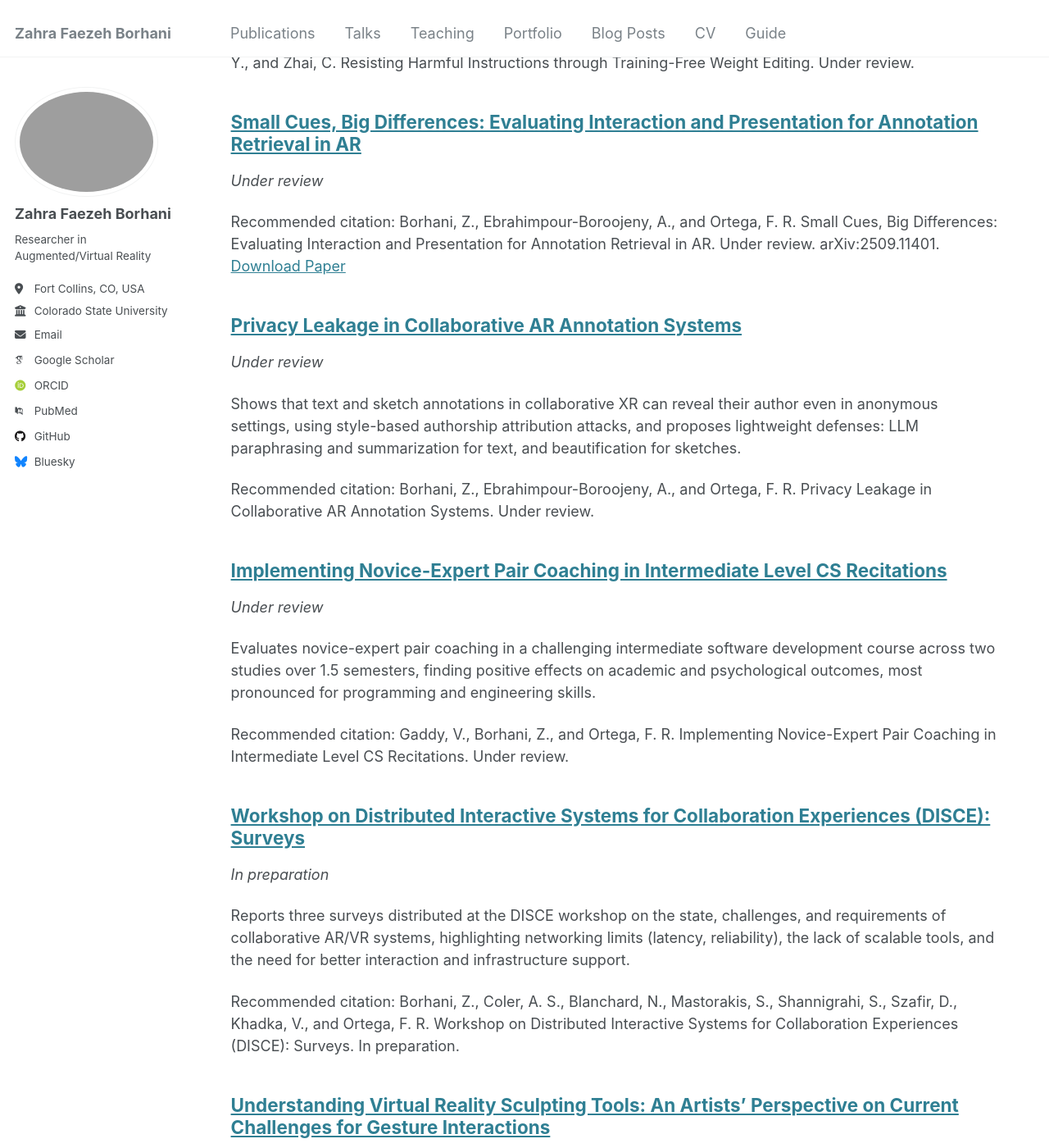
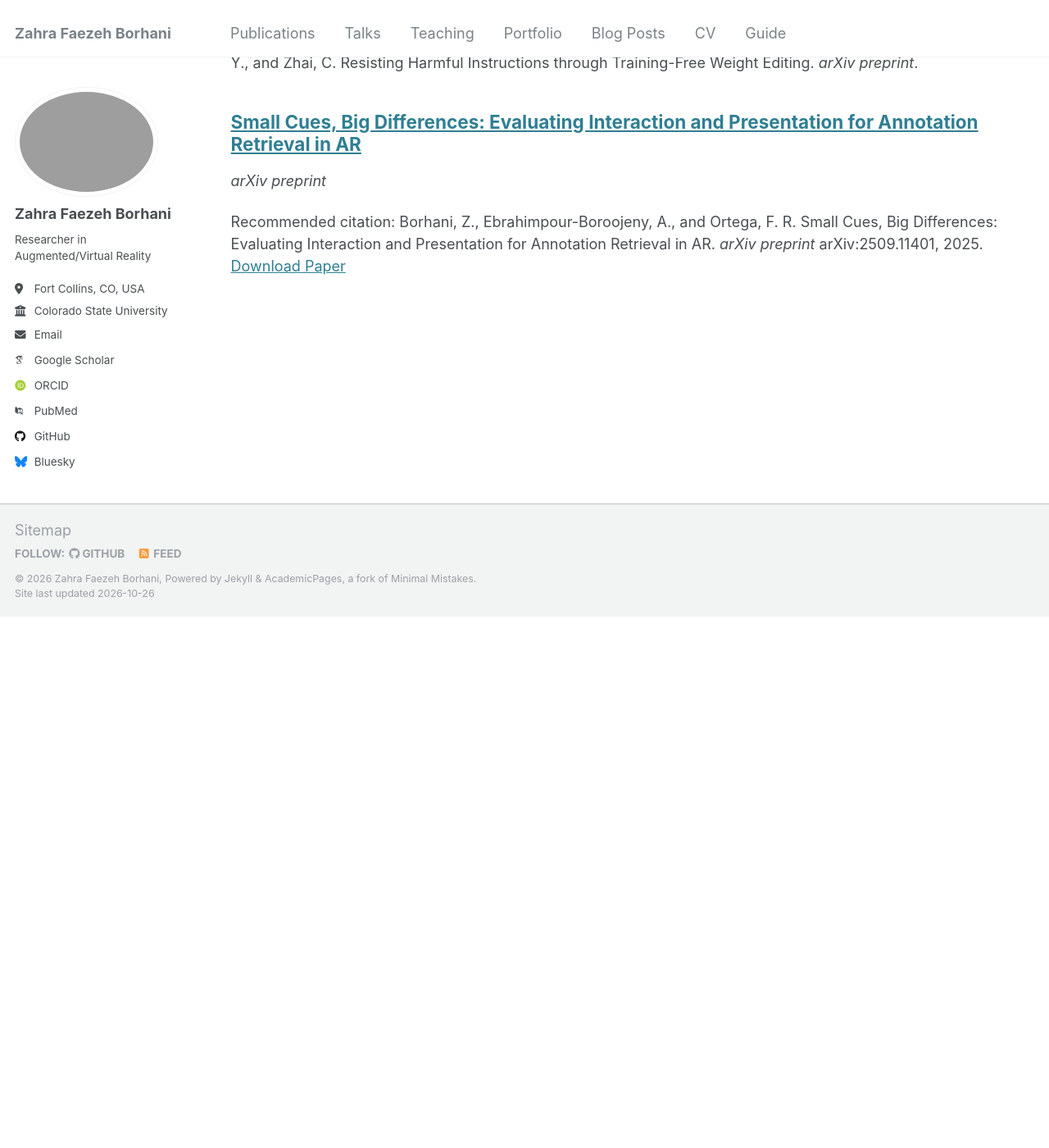
Before and after one commit to faezehborhani/faezehborhani.github.io, a Jekyll site: the page built from _pages/publications.html, in a window 1280 px wide and 1400 px high, scrolled down 4817 px. Shown: the whole window at 82% size. Built offline with Jekyll 4.4.1, drawn with Linux system fonts in a browser that asks for light colours; some web fonts are replaced; after the commit the page ends 5569 px from its top, so only the background shows below that; some of the changed text lies outside the part shown.

Commit message:
Replace manuscripts with arXiv preprints section; update Google Scholar link
Co-Authored-By: Claude Opus 5.5 <noreply@anthropic.com>

```diff
--- a/_config.yml
+++ b/_config.yml
@@ -32,7 +32,7 @@ author:
 
   # Academic websites
   arxiv            : # URL - Update with the correct link to your profile
-  googlescholar    : "https://scholar.google.com/citations?user=PS_CX0AAAAAJ"
+  googlescholar    : "https://scholar.google.com/citations?user=0BwenF4AAAAJ&hl=en"
   impactstory      : # URL
   orcid            : "https://orcid.org/0000-0003-4242-551X"
   semantic         : # URL
@@ -84,8 +84,8 @@ publication_category:
     title: 'Workshop Papers, Posters, and Doctoral Consortium'
   thesis:
     title: 'Thesis'
-  manuscripts:
-    title: 'Manuscripts Under Review and Work in Progress'
+  preprints:
+    title: 'arXiv Preprints'
 
 # Site Settings
 teaser                   :  # filename of teaser fallback teaser image placed in /images/, .e.g. "500x300.png"
--- a/_includes/archive-single.html
+++ b/_includes/archive-single.html
@@ -40,7 +40,7 @@
 
         {% if post.collection == 'teaching' %}
           <p> {{ post.type }}, <i>{{ post.venue }}</i>, {{ post.date | default: "1900-01-01" | date: "%Y" }} </p>
-        {% elsif post.collection == 'publications' and post.category == 'manuscripts' %}
+        {% elsif post.collection == 'publications' and post.category == 'preprints' %}
           <p><i>{{ post.venue }}</i></p>
         {% elsif post.collection == 'publications' %}
           <p>Published in <i>{{ post.venue }}</i>, {{ post.date | default: "1900-01-01" | date: "%Y" }} </p>
--- a/_layouts/single.html
+++ b/_layouts/single.html
@@ -36,7 +36,7 @@ layout: default
 
         {% if page.collection == 'teaching' %}
           <p> {{ page.type }}, <i>{{ page.venue }}</i>, {{ page.date | default: "1900-01-01" | date: "%Y" }} </p>
-        {% elsif page.collection == 'publications' and page.category == 'manuscripts' %}
+        {% elsif page.collection == 'publications' and page.category == 'preprints' %}
           <p><i>{{ page.venue }}</i></p>
         {% elsif page.venue and page.date %}
           <p>Published in <i>{{ page.venue }}</i>, {{ page.date | default: "1900-01-01" | date: "%Y" }} </p>
--- /dev/null
+++ b/_publications/2025-09-15-small-cues-big-differences.md
@@ -0,0 +1,11 @@
+---
+title: "Small Cues, Big Differences: Evaluating Interaction and Presentation for Annotation Retrieval in AR"
+collection: publications
+category: preprints
+permalink: /publication/2025-small-cues-big-differences
+excerpt: ""
+date: 2025-09-15
+venue: "arXiv preprint"
+paperurl: "https://arxiv.org/abs/2509.11401"
+citation: "Borhani, Z., Ebrahimpour-Boroojeny, A., and Ortega, F. R. Small Cues, Big Differences: Evaluating Interaction and Presentation for Annotation Retrieval in AR. <i>arXiv preprint</i> arXiv:2509.11401, 2025."
+---
--- a/_publications/2026-01-01-wind-simulation-vr.md
+++ /dev/null
@@ -1,10 +0,0 @@
----
-title: "Exploring Visualization and Interaction Techniques for Wind Simulation in Virtual Reality"
-collection: publications
-category: manuscripts
-permalink: /publication/2026-wind-simulation-vr
-excerpt: "A 2 × 2 within-subjects study comparing two wind visualizations (arrows and particle-based streamlines) and two input modalities (VR controllers and hand gestures), measuring usability (SUS), workload (NASA-TLX), and perceived visualization clarity to derive design guidelines for educational VR scientific simulations."
-date: 2026-01-01
-venue: "Work in progress"
-citation: "Buckman, M. J., Borhani, Z., McCoy, H., Dong, Y., Guo, Y., Atadero, R., Hausman, H., Rhodes, M. G., Moraes, M., and Ortega, F. R. Exploring Visualization and Interaction Techniques for Wind Simulation in Virtual Reality. Work in progress."
----
--- a/_publications/2026-01-02-vr-sculpting-artists.md
+++ /dev/null
@@ -1,10 +0,0 @@
----
-title: "Understanding Virtual Reality Sculpting Tools: An Artists' Perspective on Current Challenges for Gesture Interactions"
-collection: publications
-category: manuscripts
-permalink: /publication/2026-vr-sculpting-artists
-excerpt: "A user study with 12 fine-arts-trained artists sculpting in ShapeLab that evaluates the usability, workload, and presence of controller-based VR sculpting to identify the limits of current techniques and inform artist-centered gesture interactions."
-date: 2026-01-02
-venue: "Work in progress"
-citation: "Asif, A. U. Z., Borhani, Z., Barrera Machuca, M. D., Batmaz, A. U., and Ortega, F. R. Understanding Virtual Reality Sculpting Tools: An Artists' Perspective on Current Challenges for Gesture Interactions. Work in progress."
----
--- a/_publications/2026-01-03-disce-surveys.md
+++ /dev/null
@@ -1,10 +0,0 @@
----
-title: "Workshop on Distributed Interactive Systems for Collaboration Experiences (DISCE): Surveys"
-collection: publications
-category: manuscripts
-permalink: /publication/2026-disce-surveys
-excerpt: "Reports three surveys distributed at the DISCE workshop on the state, challenges, and requirements of collaborative AR/VR systems, highlighting networking limits (latency, reliability), the lack of scalable tools, and the need for better interaction and infrastructure support."
-date: 2026-01-03
-venue: "In preparation"
-citation: "Borhani, Z., Coler, A. S., Blanchard, N., Mastorakis, S., Shannigrahi, S., Szafir, D., Khadka, V., and Ortega, F. R. Workshop on Distributed Interactive Systems for Collaboration Experiences (DISCE): Surveys. In preparation."
----
--- a/_publications/2026-01-04-novice-expert-pair-coaching.md
+++ /dev/null
@@ -1,10 +0,0 @@
----
-title: "Implementing Novice-Expert Pair Coaching in Intermediate Level CS Recitations"
-collection: publications
-category: manuscripts
-permalink: /publication/2026-novice-expert-pair-coaching
-excerpt: "Evaluates novice-expert pair coaching in a challenging intermediate software development course across two studies over 1.5 semesters, finding positive effects on academic and psychological outcomes, most pronounced for programming and engineering skills."
-date: 2026-01-04
-venue: "Under review"
-citation: "Gaddy, V., Borhani, Z., and Ortega, F. R. Implementing Novice-Expert Pair Coaching in Intermediate Level CS Recitations. Under review."
----
--- a/_publications/2026-01-05-privacy-leakage-ar-annotation.md
+++ /dev/null
@@ -1,10 +0,0 @@
----
-title: "Privacy Leakage in Collaborative AR Annotation Systems"
-collection: publications
-category: manuscripts
-permalink: /publication/2026-privacy-leakage-ar-annotation
-excerpt: "Shows that text and sketch annotations in collaborative XR can reveal their author even in anonymous settings, using style-based authorship attribution attacks, and proposes lightweight defenses: LLM paraphrasing and summarization for text, and beautification for sketches."
-date: 2026-01-05
-venue: "Under review"
-citation: "Borhani, Z., Ebrahimpour-Boroojeny, A., and Ortega, F. R. Privacy Leakage in Collaborative AR Annotation Systems. Under review."
----
--- a/_publications/2026-01-06-small-cues-big-differences.md
+++ /dev/null
@@ -1,11 +0,0 @@
----
-title: "Small Cues, Big Differences: Evaluating Interaction and Presentation for Annotation Retrieval in AR"
-collection: publications
-category: manuscripts
-permalink: /publication/2026-small-cues-big-differences
-excerpt: ""
-date: 2026-01-06
-venue: "Under review"
-paperurl: "https://arxiv.org/abs/2509.11401"
-citation: "Borhani, Z., Ebrahimpour-Boroojeny, A., and Ortega, F. R. Small Cues, Big Differences: Evaluating Interaction and Presentation for Annotation Retrieval in AR. Under review. arXiv:2509.11401."
----
--- a/_publications/2026-01-07-resisting-harmful-instructions.md
+++ b/_publications/2026-01-07-resisting-harmful-instructions.md
@@ -1,10 +1,10 @@
 ---
 title: "Resisting Harmful Instructions through Training-Free Weight Editing"
 collection: publications
-category: manuscripts
+category: preprints
 permalink: /publication/2026-resisting-harmful-instructions
 excerpt: ""
 date: 2026-01-07
-venue: "Under review"
-citation: "Ebrahimpour-Boroojeny, A., Yang, X., Schapiro, S., Borhani, Z., Ortega, F. R., Zheng, Y., and Zhai, C. Resisting Harmful Instructions through Training-Free Weight Editing. Under review."
+venue: "arXiv preprint"
+citation: "Ebrahimpour-Boroojeny, A., Yang, X., Schapiro, S., Borhani, Z., Ortega, F. R., Zheng, Y., and Zhai, C. Resisting Harmful Instructions through Training-Free Weight Editing. <i>arXiv preprint</i>."
 ---
```
